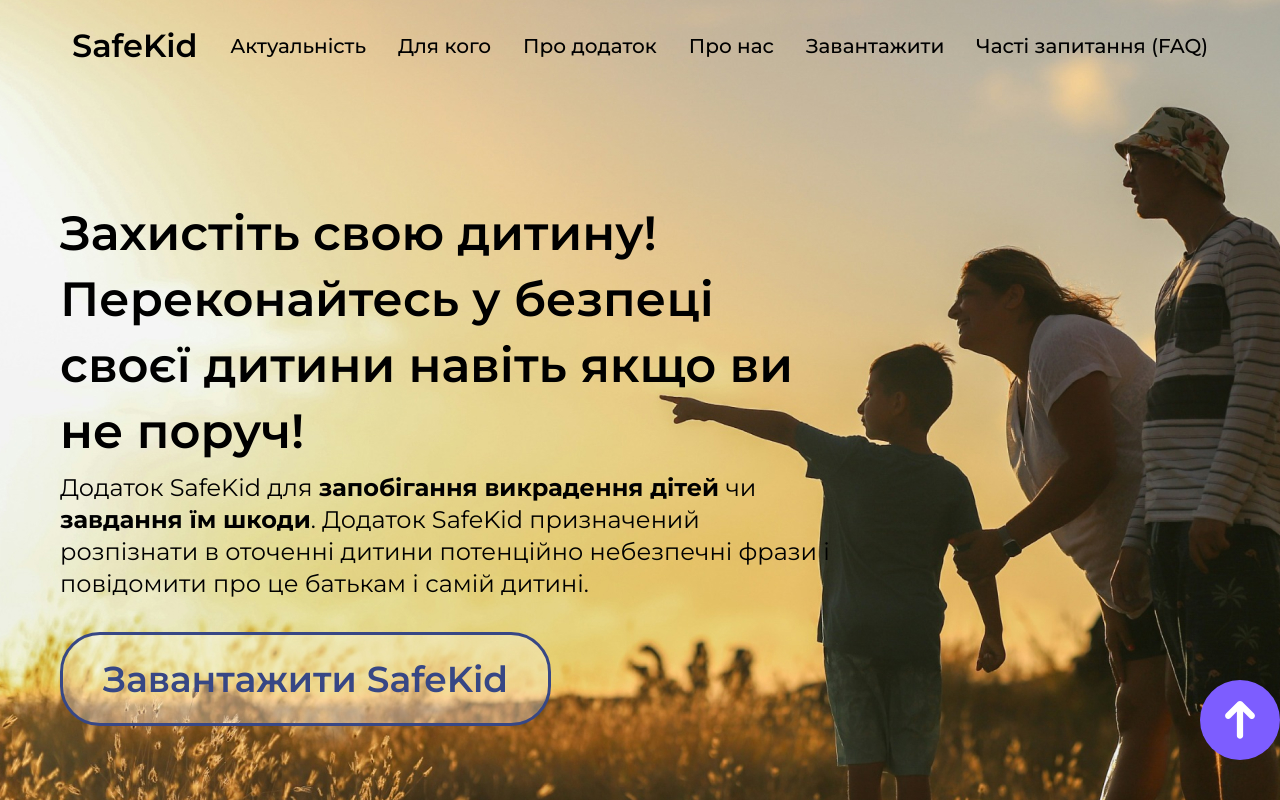
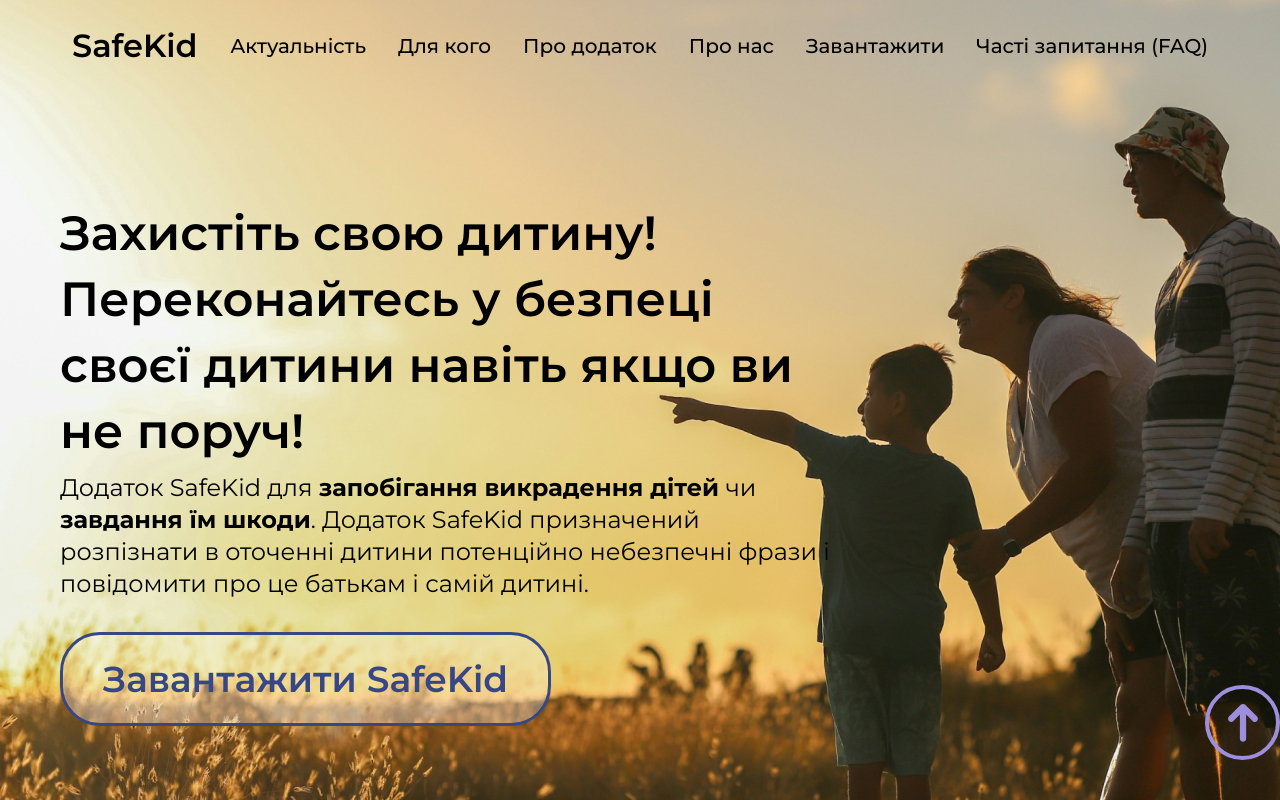
Before and after one commit to OlesiaTr/safekid-landing-page, a Next.js app: page / in a window 1280 px wide. Shown: the top 800 px of the page. Built offline with nearby package versions, Linux system fonts and the light colour scheme.

Commit message:
* scroll-to-top-btn component

```diff
--- a/src/components/ui/scroll-to-top-btn/scroll-to-top-btn.module.css
+++ b/src/components/ui/scroll-to-top-btn/scroll-to-top-btn.module.css
@@ -2,22 +2,32 @@
   display: flex;
   justify-content: center;
   align-items: center;
+  transition: all 300ms cubic-bezier(0.4, 0, 0.2, 1);
+  width: 45px;
+  height: 45px;
 }
 
-.scrollBtn::before {
-  content: '';
+.scrollBtn svg {
   width: 20px;
   height: 20px;
-  background-image: url('/icons/icon_arrow.svg');
-  background-size: cover;
-  display: inline-block;
-  display: flex;
-  justify-content: center;
-  align-items: center;
+}
+
+.scrollBtn svg path {
+  fill: #9e8fdd;
+  transition: fill 0.3s ease;
+}
+
+.scrollBtn:hover svg path {
+  fill: #7d5dff;
 }
 
 @media screen and (min-width: 1024px) {
-  .scrollBtn::before {
+  .scrollBtn {
+    width: 75px;
+    height: 75px;
+  }
+
+  .scrollBtn svg {
     width: 50px;
     height: 50px;
   }
--- a/src/components/ui/scroll-to-top-btn/scroll-to-top-btn.tsx
+++ b/src/components/ui/scroll-to-top-btn/scroll-to-top-btn.tsx
@@ -18,13 +18,30 @@
       href="/"
       className={clsx(
         css.scrollBtn,
-        'fixed bottom-10 right-1 size-[50px] cursor-pointer bg-pressed text-white transition lg:size-[80px]',
-        'z-[2] rounded-full hover:bg-hover active:bg-pressed',
+        'fixed  bottom-10 right-1 size-[50px] cursor-pointer border-4 border-solid border-upBtn bg-transparent transition lg:size-[80px]',
+        'z-[2] rounded-full hover:border-pressed  active:border-pressed',
         { 'opacity-0': !isVisible },
       )}
       onClick={(e: MouseEvent) => smoothScroll(e)}
       aria-label="Повернутись догори"
       role="button"
-    />
+    >
+      <svg
+        xmlns="http://www.w3.org/2000/svg"
+        width="50"
+        height="50"
+        viewBox="0 0 50 50"
+        fill="none"
+      >
+        <g clipPath="url(#clip0_493_828)">
+          <path d="M27.2083 6.8397C26.6223 6.25449 25.8281 5.92578 24.9999 5.92578C24.1718 5.92578 23.3775 6.25449 22.7916 6.8397L11.002 18.623C10.4158 19.2093 10.0864 20.0044 10.0864 20.8334C10.0864 21.6625 10.4158 22.4576 11.002 23.0439C11.5882 23.6301 12.3834 23.9594 13.2124 23.9594C14.0415 23.9594 14.8366 23.6301 15.4228 23.0439L21.8749 16.5939V40.6251C21.8749 41.4539 22.2042 42.2488 22.7902 42.8348C23.3763 43.4209 24.1711 43.7501 24.9999 43.7501C25.8287 43.7501 26.6236 43.4209 27.2096 42.8348C27.7957 42.2488 28.1249 41.4539 28.1249 40.6251V16.5939L34.5749 23.0439C34.8652 23.3341 35.2098 23.5644 35.5891 23.7215C35.9683 23.8786 36.3748 23.9594 36.7853 23.9594C37.1959 23.9594 37.6023 23.8786 37.9816 23.7215C38.3609 23.5644 38.7055 23.3341 38.9958 23.0439C39.286 22.7536 39.5163 22.409 39.6734 22.0297C39.8305 21.6505 39.9113 21.244 39.9113 20.8334C39.9113 20.4229 39.8305 20.0164 39.6734 19.6372C39.5163 19.2579 39.286 18.9133 38.9958 18.623L27.2083 6.8397Z" />
+        </g>
+        <defs>
+          <clipPath id="clip0_493_828">
+            <rect width="50" height="50" />
+          </clipPath>
+        </defs>
+      </svg>
+    </a>
   );
 };
--- a/tailwind.config.ts
+++ b/tailwind.config.ts
@@ -29,6 +29,7 @@
         pressed: '#7D5DFF',
         hover: '#455593',
         focused: '#374785',
+        upBtn: '#9E8FDD',
       },
     },
   },
```
Also changed, not shown: public/icons/icon_arrow.svg.
